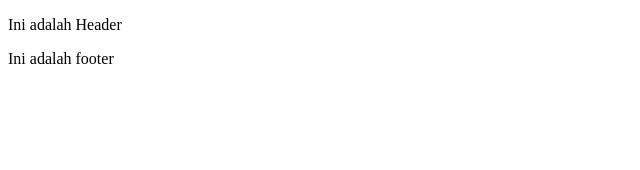
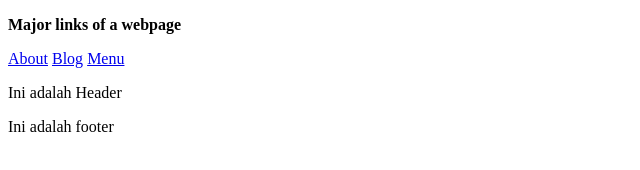
Before and after one commit to samuelefendipurba/Programming_hub_html, a plain HTML site: page index.html in a window 1280 px wide. Shown: the whole page, without its empty margins (0-640 px from the left). Drawn offline with Linux system fonts and the light colour scheme.

Commit message:
Add index.html

```diff
--- a/index.html
+++ b/index.html
@@ -5,6 +5,19 @@
         <title>Belajar HTML 5</title>
     </head>
     <body>
+        <!--This will create a section in webpage where links are presents -->
+        <nav>
+            <!--This will print a paragraph-->
+            <p>
+                <b>Major links of a webpage</b>
+            </p>
+            <!--This will create a hyperlink with text about-->
+            <a href="About.html">About</a>
+            <!--This will create a hyperlink with Text Blog-->
+            <a href="Blog.html">Blog</a>
+            <!--This will create a hyperlink with Text Menu-->
+            <a href="Menu.html">Menu</a>
+        </nav>
         <header>
             <p>
                 Ini adalah Header
```
